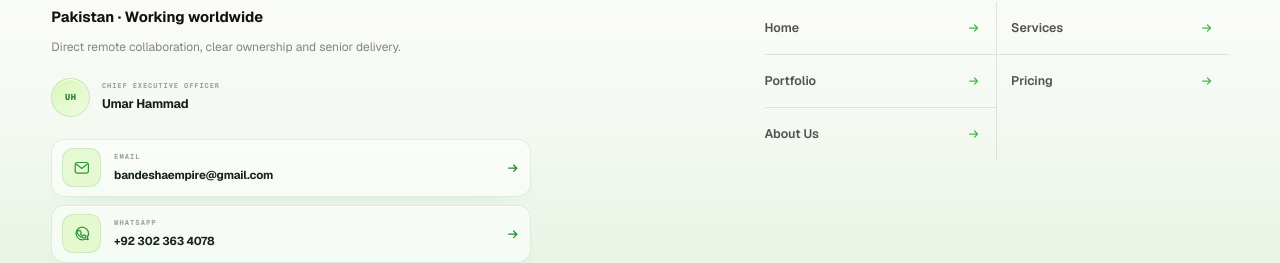
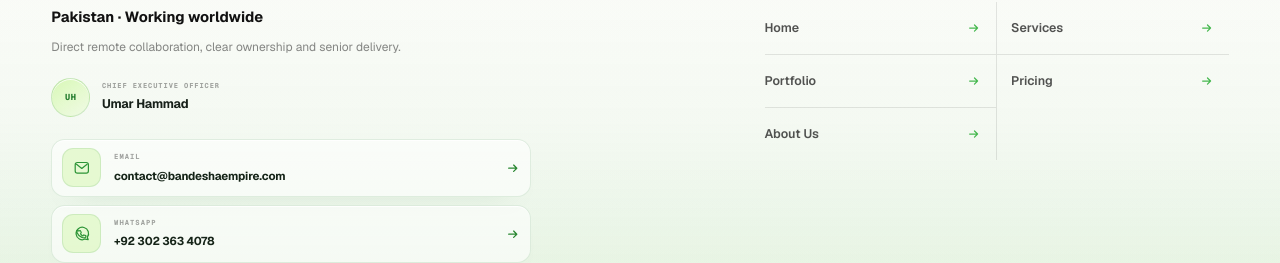
Before and after one commit to umarhammad078/bandesha-empire, a Next.js app: page /about in a window 1280 px wide. Shown: the part 8411-8674 px from the top of the page. Built offline with nearby package versions, Linux system fonts and the light colour scheme.

Commit message:
Update website contact email and mailto links

```diff
--- a/src/app/about/page.tsx
+++ b/src/app/about/page.tsx
@@ -3,6 +3,7 @@
 import AboutWorldReachMap from "@/components/AboutWorldReachMap";
 import Reveal from "@/components/Reveal";
 import SiteFooter from "@/components/SiteFooter";
+import { getContactEmailHref } from "@/lib/contact";
 
 export const metadata: Metadata = {
   title: "About Us",
@@ -392,7 +393,7 @@
                   <span>Delivery ownership</span>
                 </div>
                 <div className="about-page-leader-links">
-                  <a href="mailto:bandeshaempire@gmail.com">
+                  <a href={getContactEmailHref()}>
                     Email the studio <span aria-hidden="true">↗</span>
                   </a>
                   <a href="https://wa.me/923023634078" target="_blank" rel="noreferrer">
--- a/src/app/portfolio/page.tsx
+++ b/src/app/portfolio/page.tsx
@@ -2,10 +2,11 @@
 import Image from "next/image";
 import SiteFooter from "@/components/SiteFooter";
 import { PROJECTS } from "@/data/projects";
+import { getContactEmailHref } from "@/lib/contact";
 import styles from "./page.module.css";
 
 const DESCRIPTION = "Explore six Bandesha Empire concept builds in detail: AI support, business websites, Shopify commerce, client portals, operations workflows and connected systems.";
-const enquiry = (name: string) => `mailto:bandeshaempire@gmail.com?subject=${encodeURIComponent(`Let's discuss a project — ${name}`)}`;
+const enquiry = (name: string) => getContactEmailHref(`Let's discuss a project — ${name}`);
 
 export const metadata: Metadata = {
   title: "Portfolio",
--- a/src/app/pricing/page.tsx
+++ b/src/app/pricing/page.tsx
@@ -1,6 +1,7 @@
 import type { Metadata } from "next";
 import Link from "next/link";
 import SiteFooter from "@/components/SiteFooter";
+import { getContactEmailHref } from "@/lib/contact";
 import {
   ADD_ONS,
   COMPARISON_ROWS,
@@ -13,7 +14,7 @@
 const DESCRIPTION =
   "Clear project pricing for ambitious businesses. Explore Bandesha Empire’s $500 Starter and $1,000 Growth website packages, custom projects, service rates and optional add-ons.";
 const enquiryHref = (subject: string) =>
-  `mailto:bandeshaempire@gmail.com?subject=${encodeURIComponent(subject)}&body=${encodeURIComponent("Hello Bandesha Empire,\n\nI'd like to discuss a project.\n\nMy business:\nWhat I need:\nMy preferred timeline:\n\nThank you.")}`;
+  getContactEmailHref(subject, "Hello Bandesha Empire,\n\nI'd like to discuss a project.\n\nMy business:\nWhat I need:\nMy preferred timeline:\n\nThank you.");
 const EMAIL = enquiryHref("Let's plan a project — Pricing enquiry");
 const WHATSAPP =
   "https://wa.me/923023634078?text=Hello%20Bandesha%20Empire%2C%20I%27d%20like%20to%20discuss%20your%20pricing%20and%20a%20project.";
--- a/src/app/services/page.tsx
+++ b/src/app/services/page.tsx
@@ -2,13 +2,14 @@
 import Link from "next/link";
 import BrandMark from "@/components/BrandMark";
 import SiteFooter from "@/components/SiteFooter";
+import { getContactEmailHref } from "@/lib/contact";
 import ServicesHero from "./ServicesHero";
 import { FAQS, SERVICES } from "./content";
 import styles from "./page.module.css";
 
 const DESCRIPTION =
   "Websites, web applications, AI automation, Shopify, mobile apps and connected systems. Explore Bandesha Empire’s services and plan your next digital project.";
-const EMAIL = "mailto:bandeshaempire@gmail.com?subject=Let%27s%20plan%20a%20project";
+const EMAIL = getContactEmailHref("Let's plan a project");
 const WHATSAPP =
   "https://wa.me/923023634078?text=Hello%20Bandesha%20Empire%2C%20I%27d%20like%20to%20discuss%20a%20project.";
 
@@ -90,7 +91,7 @@
                   <p className={styles.serviceDescription}>{service.description}</p>
                   <ul className={styles.deliverables}>{service.deliverables.map((item) => <li key={item}><Check />{item}</li>)}</ul>
                   <div className={styles.technologies}>{service.technologies.map((technology) => <span key={technology}>{technology}</span>)}</div>
-                  <a className={styles.serviceLink} href={`mailto:bandeshaempire@gmail.com?subject=${encodeURIComponent(`Let's discuss ${service.title}`)}`}>Discuss {service.title.toLowerCase()} <Arrow diagonal /></a>
+                  <a className={styles.serviceLink} href={getContactEmailHref(`Let's discuss ${service.title}`)}>Discuss {service.title.toLowerCase()} <Arrow diagonal /></a>
                 </article>
               ))}
             </div>
--- a/src/components/SiteFooter.tsx
+++ b/src/components/SiteFooter.tsx
@@ -30,7 +30,8 @@
             </div>
 
             <div className="site-footer-contact" aria-label="Contact Bandesha Empire">
-              <a href="mailto:bandeshaempire@gmail.com">
+              <p>
+                <a href="mailto:contact@bandeshaempire.com">
                   <i aria-hidden="true">
                     <svg viewBox="0 0 20 20">
                       <rect x="2.5" y="4" width="15" height="12" rx="2.5" />
@@ -39,12 +40,13 @@
                   </i>
                   <span>
                     <small>Email</small>
-                  <b>bandeshaempire@gmail.com</b>
+                    <b>contact@bandeshaempire.com</b>
                   </span>
                   <svg className="site-footer-contact-arrow" viewBox="0 0 16 16" aria-hidden="true">
                     <path d="M3 8h9M8.5 4.5 12 8l-3.5 3.5" />
                   </svg>
                 </a>
+              </p>
 
               <a
                 href="https://wa.me/923023634078"
--- /dev/null
+++ b/src/lib/contact.ts
@@ -0,0 +1,14 @@
+export const CONTACT_EMAIL = "contact@bandeshaempire.com";
+
+// Use this URL in a native <a> so the browser can open the visitor's mail app.
+export function getContactEmailHref(subject?: string, body?: string): string {
+  const fields: string[] = [];
+
+  if (subject) fields.push(`subject=${encodeURIComponent(subject)}`);
+  if (body) {
+    const normalizedBody = body.replace(/\r\n|\r|\n/g, "\r\n");
+    fields.push(`body=${encodeURIComponent(normalizedBody)}`);
+  }
+
+  return `mailto:${CONTACT_EMAIL}${fields.length ? `?${fields.join("&")}` : ""}`;
+}
```
Also changed, not shown: src/app/globals.css. Lines whose indentation alone changed are shown as unchanged.
